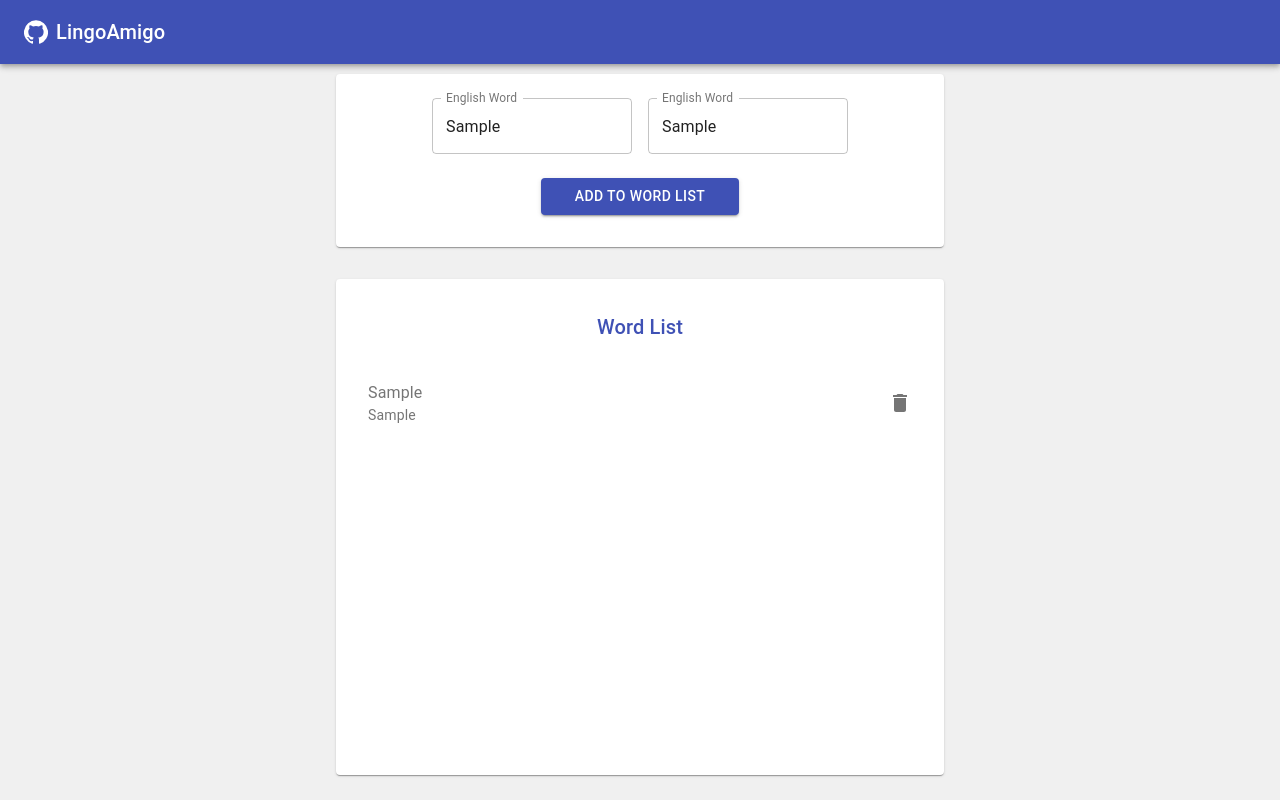
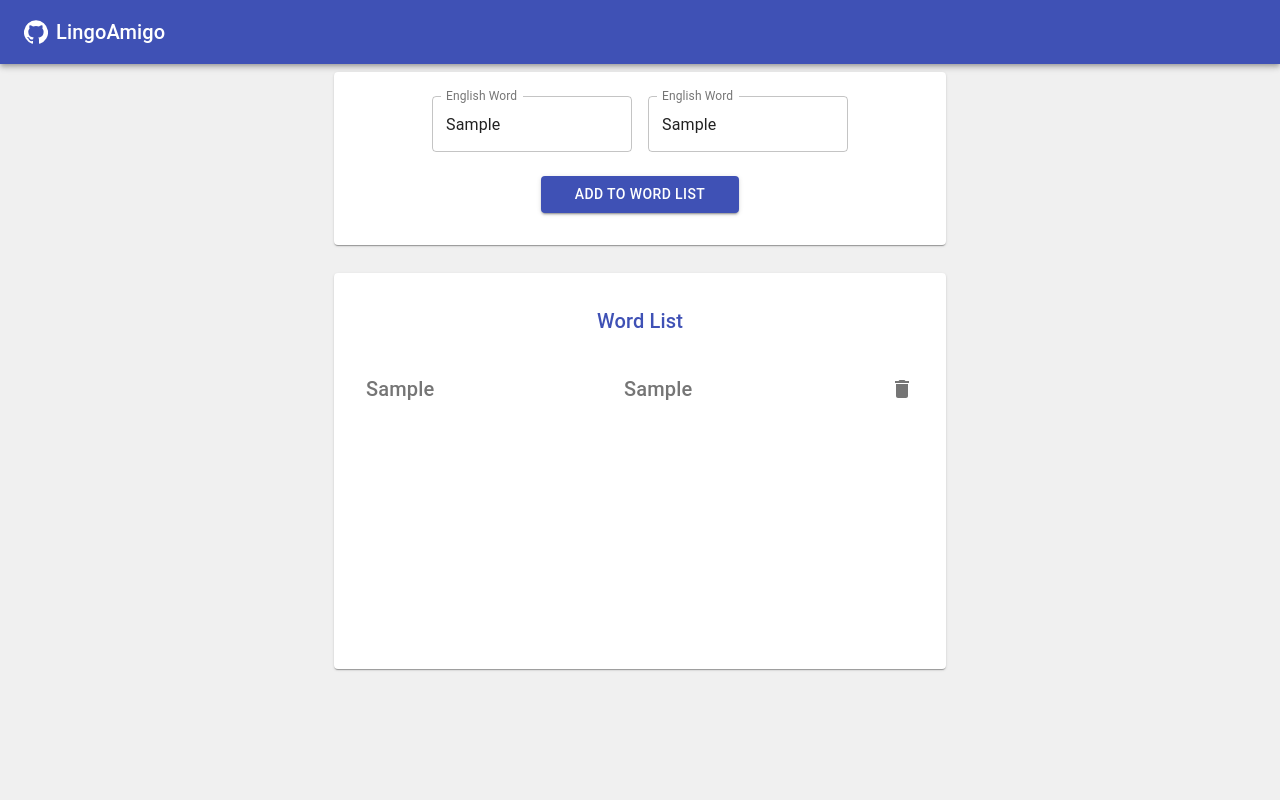
Before and after one commit to pulakchakraborty/react-lingo-amigo, a React (Create React App) app: page /dashboard in a window 1280 px wide. Both pictures are taken after typing "Sample", "Sample" into the empty fields and a click on the button "ADD TO WORD LIST". Built offline with nearby package versions, Linux system fonts and the light colour scheme.

Commit message:
Add delete functionality to the wordlist - a specific pair of words can now be deleted - minor styling changes

```diff
--- a/src/components/FormInput.js
+++ b/src/components/FormInput.js
@@ -13,7 +13,7 @@ const useStyles = makeStyles((theme) => ({
         padding: theme.spacing(2),
         textAlign: 'center',
         color: theme.palette.text.secondary,
-        margin: '10px',
+        margin: theme.spacing(1),
     },
     buttonContainer: {
         margin: theme.spacing(2),
@@ -37,7 +37,7 @@ const FormInput = ({ growWordBank }) => {
 
     return(
         <Grid container spacing={3} justify={"center"}>
-            <Grid item sm={12} md={6} xs={12}>
+            <Grid item sm={9} md={6} xs={12}>
                 <Paper className={classes.paper}>
                     <form className={classes.root} noValidate autoComplete="off" onSubmit={handleSubmit}>
                         <TextField
--- a/src/components/WordList.js
+++ b/src/components/WordList.js
@@ -9,18 +9,15 @@ import { makeStyles } from '@material-ui/core/styles';
 
 
 const useStyles = makeStyles((theme) => ({
-    root: {
-      flexGrow: 1,
-    },
     paper: {
         padding: theme.spacing(2),
         textAlign: 'center',
         color: theme.palette.text.secondary,
-        margin: '10px',
+        margin: theme.spacing(1),
     },
-    demo: {
+    wordlistContainer: {
         backgroundColor: theme.palette.background.paper,
-        height: 400,
+        height: 300,
         overflowY: 'scroll',
     },
     title: {
@@ -29,18 +26,20 @@ const useStyles = makeStyles((theme) => ({
     },
 }));
 
-const WordList = ({ wordBank }) => {
+const WordList = ({ wordBank, deleteWord }) => {
     const classes = useStyles();
 
     const renderList = wordBank.map((data, index) => {
         return(
             <ListItem key={index}>
-                <ListItemText
-                    primary={data.english}
-                    secondary={data.german}
+                <ListItemText style={{ width: '40%' }}
+                    primary={<Typography variant="h6">{data.english}</Typography>}
+                />
+                <ListItemText style={{ width: '40%' }}
+                    primary={<Typography variant="h6">{data.german}</Typography>}
                 />
                 <ListItemSecondaryAction>
-                    <IconButton edge="end" aria-label="delete">
+                    <IconButton edge="end" aria-label="delete" onClick={() => deleteWord(index)}>
                         <DeleteIcon />
                     </IconButton>
                 </ListItemSecondaryAction>
@@ -50,12 +49,12 @@ const WordList = ({ wordBank }) => {
 
     return(
         <Grid container spacing={3} justify={"center"}>
-            <Grid item xs={12} sm={12} md={6} >
+            <Grid item xs={12} sm={9} md={6} >
                 <Paper className={classes.paper}>
                     <Typography variant="h6" color={'primary'} className={classes.title} >
                         Word List
                     </Typography>
-                    <div className={classes.demo}>
+                    <div className={classes.wordlistContainer}>
                         <List>
                         {wordBank.length > 0 && renderList}
                         {/*generate(
--- a/src/pages/Dashboard.js
+++ b/src/pages/Dashboard.js
@@ -6,15 +6,24 @@ import WordList from '../components/WordList';
 const Dashboard = () => {
     const [ wordBank, setWordBank ] = useState([]);
 
+    /* This function adds a new pair of words in the word-list */
     const growWordBank = ({ english, german }) => {
         console.log(`data Dashboard: ${english} : ${german}`);
         setWordBank([...wordBank, { english, german }]);
         console.log(`data Dashboard: ${wordBank}`);
     };
+
+    /* This function removes a specific pair of words from the word-list */
+    const deleteWord = (index) => {
+        const temp = [...wordBank];
+        temp.splice(index, 1);
+        setWordBank(temp);
+    };
+
     return(
         <Fragment>
              <FormInput growWordBank={growWordBank} />
-             <WordList wordBank={wordBank} />
+             <WordList wordBank={wordBank} deleteWord={deleteWord} />
          </Fragment>
     );
 };
```
